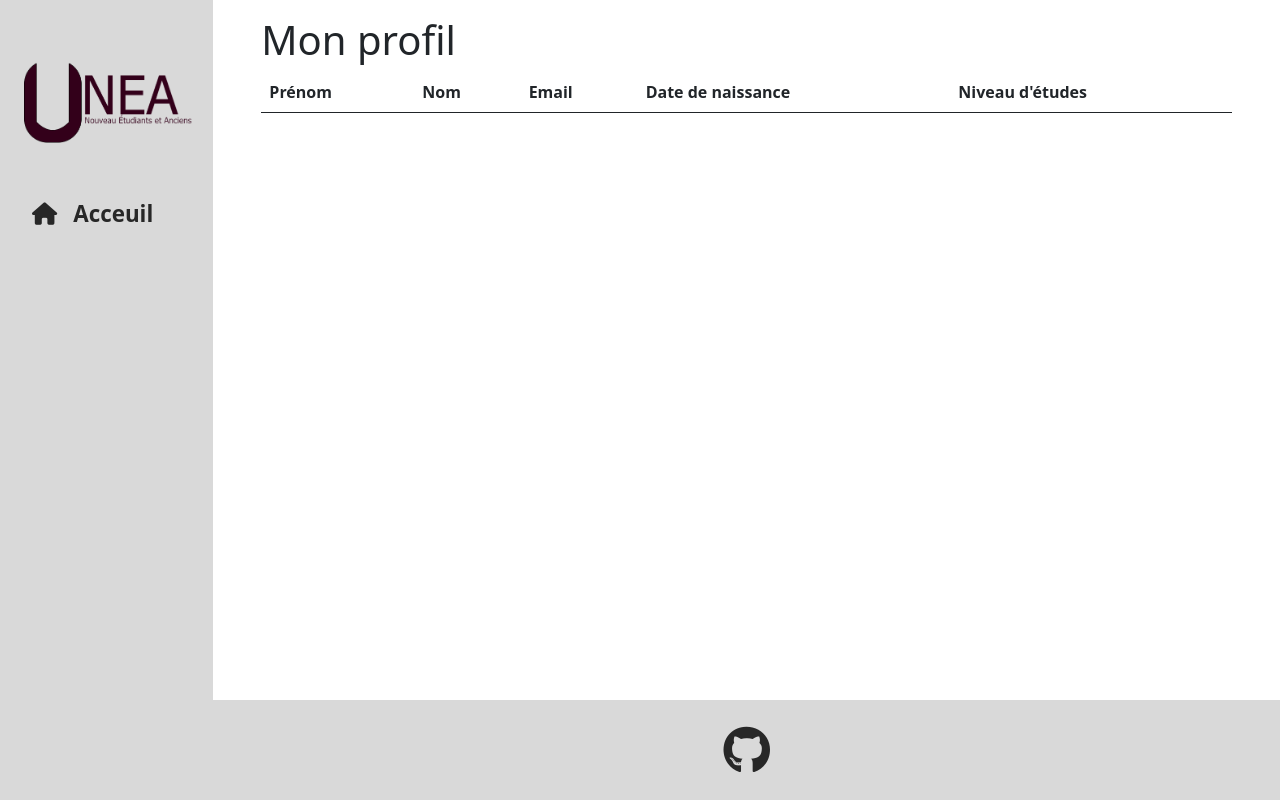
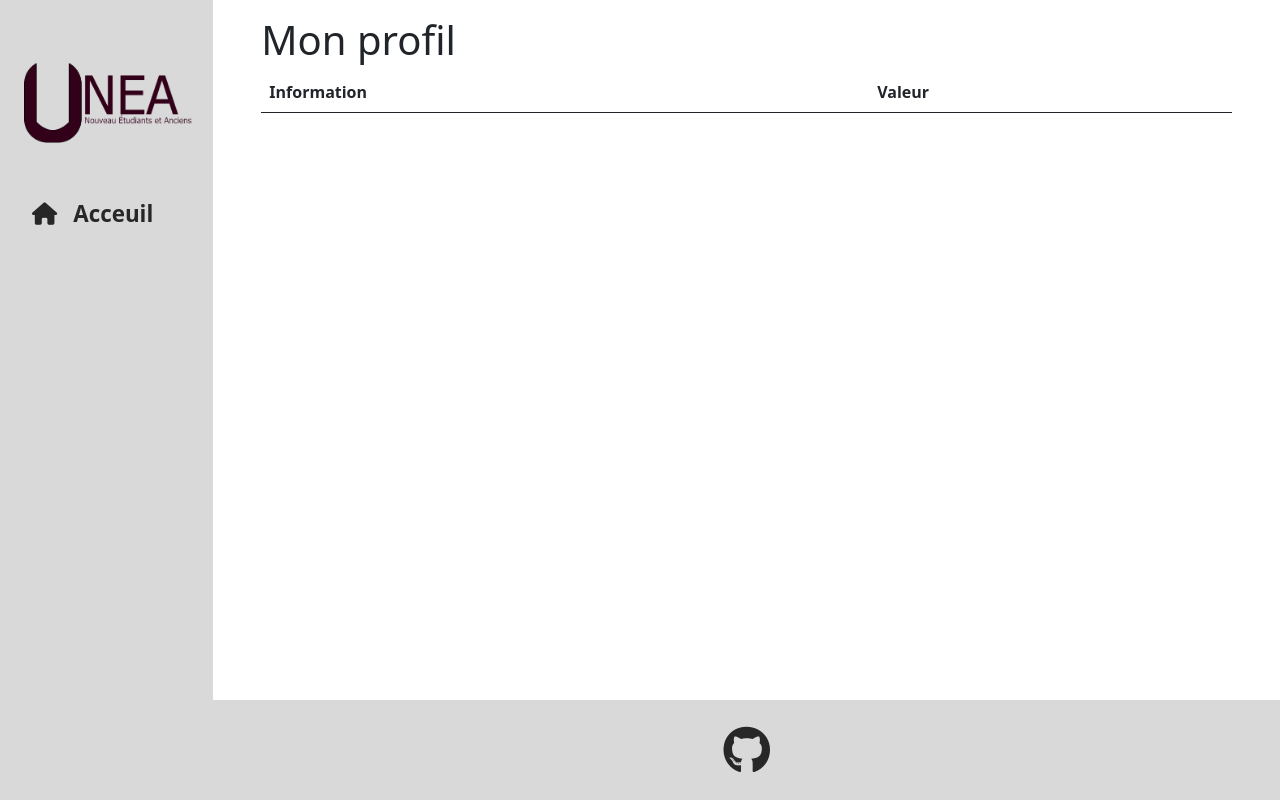
Before and after one commit to Miner-code/MIT-G4, a PHP site: page /profil.php in a window 1280 px wide. Run offline with PHP 8.4, Linux system fonts and the light colour scheme; data comes from the database, SQL or seed files in the repository; data that the repository does not hold is empty.

Commit message:
update profile again

```diff
--- a/profil.php
+++ b/profil.php
@@ -18,11 +18,8 @@ session_start();
 		<table class="table">
 			<thead>
 				<tr>
-						<th>Prénom</th>
-						<th>Nom</th>
-						<th>Email</th>
-						<th>Date de naissance</th>
-						<th>Niveau d'études</th>
+					<th>Information</th>
+					<th>Valeur</th>
 				</tr>
 			</thead>
 			<tbody>
@@ -33,10 +30,23 @@ session_start();
 				while ($user_data = $stmt->fetch(PDO::FETCH_ASSOC)) {
 				?>
 					<tr>
+						<td>Prénom</td>
+						<td><?php echo $user_data['prenom_user']; ?></td>
+					</tr>
+					<tr>
+						<td>Nom</td>
 						<td><?php echo $user_data['nom_user']; ?></td>
-							<td><?php echo $user_data['prenom_user']; ?></td>
+					</tr>
+					<tr>
+						<td>Email</td>
 						<td><?php echo $user_data['mail_user']; ?></td>
+					</tr>
+					<tr>
+						<td>Date de naissance</td>
 						<td><?php echo $user_data['dtn_user']; ?></td>
+					</tr>
+					<tr>
+						<td>Niveau d'études</td>
 						<td><?php echo $user_data['libelle_cursus']; ?></td>
 					</tr>
 				<?php
```
Lines whose indentation alone changed are shown as unchanged.
